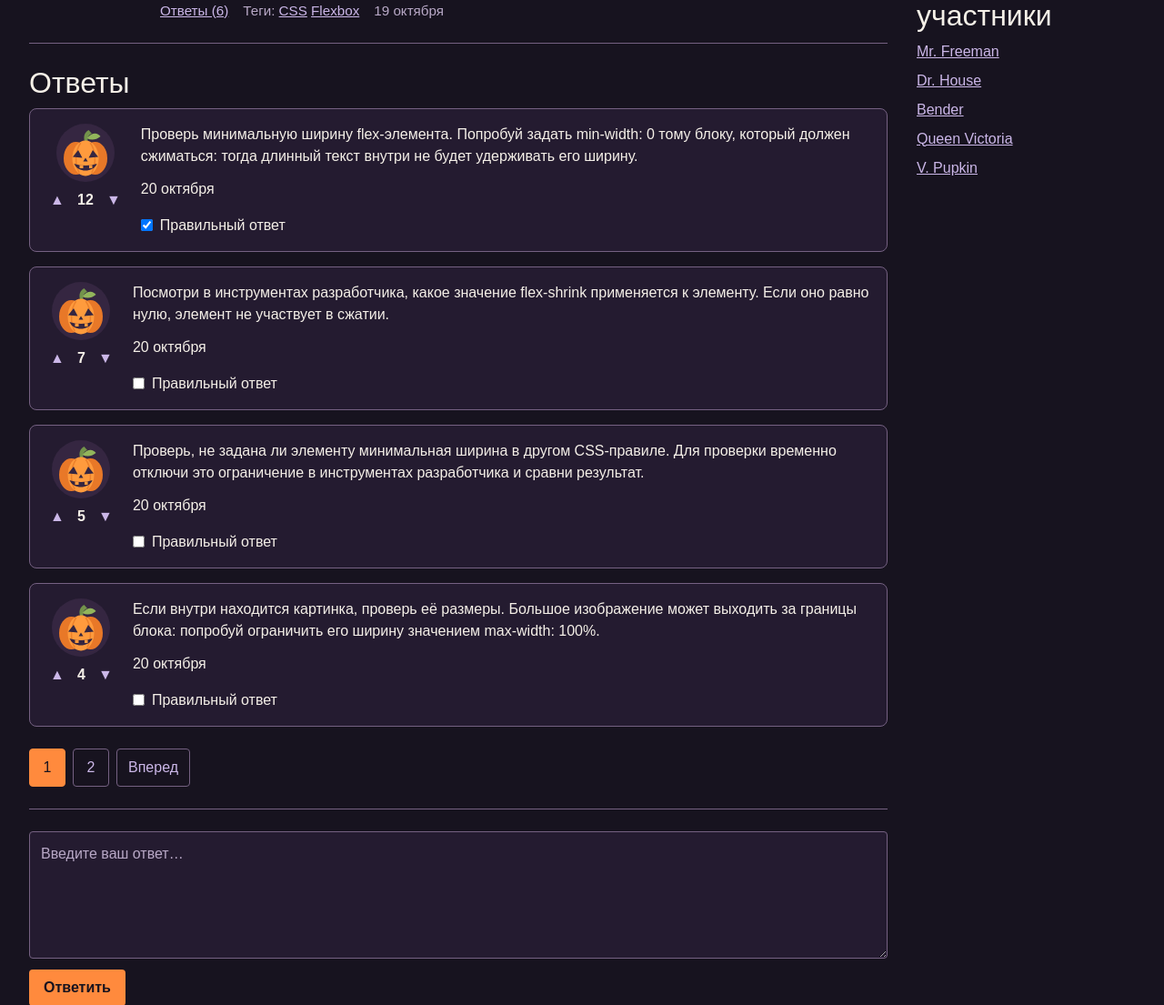
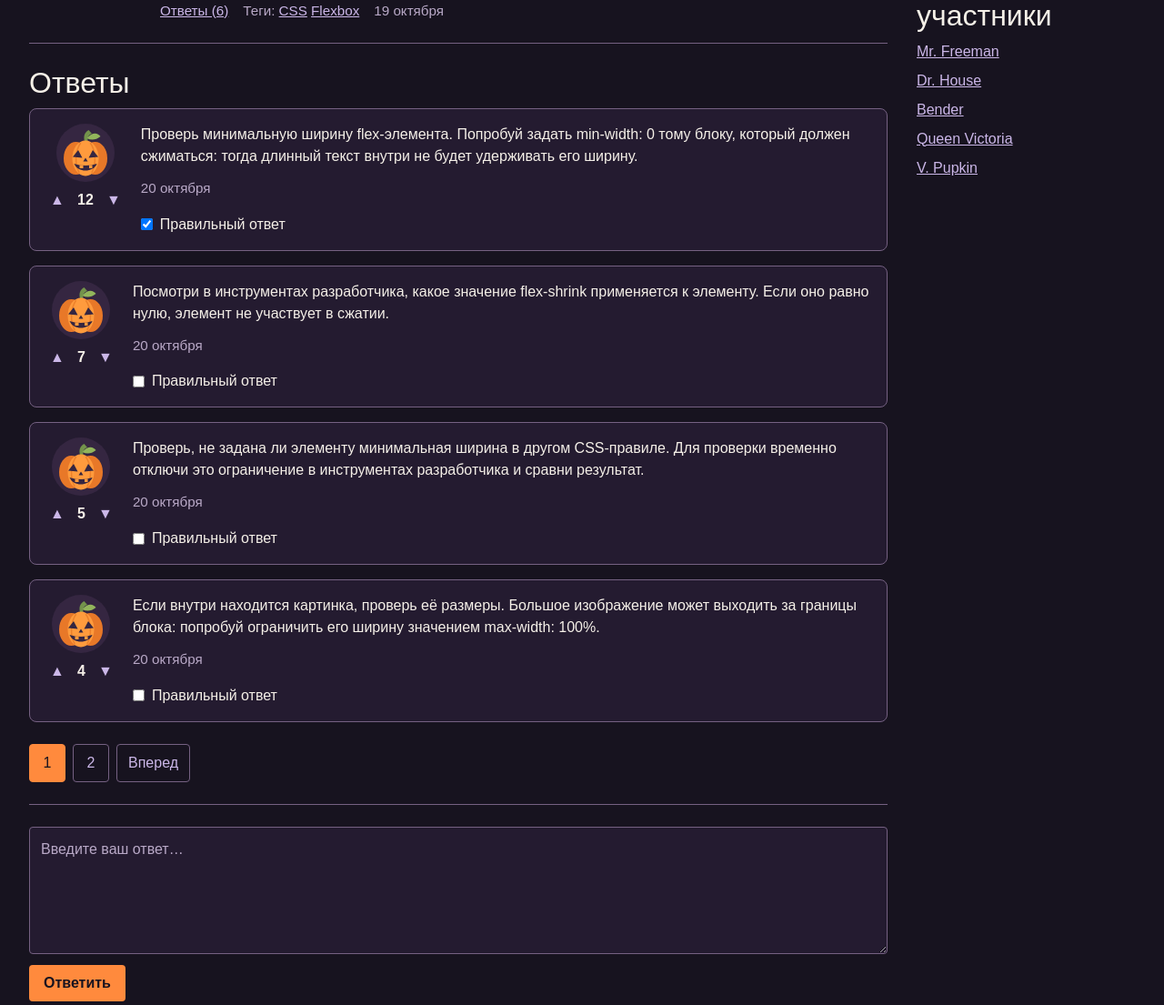
Before and after one commit to xiarysta/2026-VK-EDU-Web-13-Kulakov-N, a Django app: page /question/1/ in a window 1280 px wide. Shown: the part 303-1408 px from the top of the page at 91% size. Run offline with Django 5.2, Linux system fonts and the light colour scheme.

Commit message:
Style answer date consistently with question metadata

```diff
--- a/web-edu/questions/templates/questions/includes/answer_card.html
+++ b/web-edu/questions/templates/questions/includes/answer_card.html
@@ -18,7 +18,9 @@
       {{answer.text}}
     </p>
 
-    <time datetime="2026-10-20"> 20 октября</time>
+    <div class="question-meta">
+      <time datetime="2026-10-20">20 октября</time>
+    </div>
 
     <label class="answer-correct">
       <input type="checkbox" {% if answer.is_correct %} checked {% endif %}>
```
